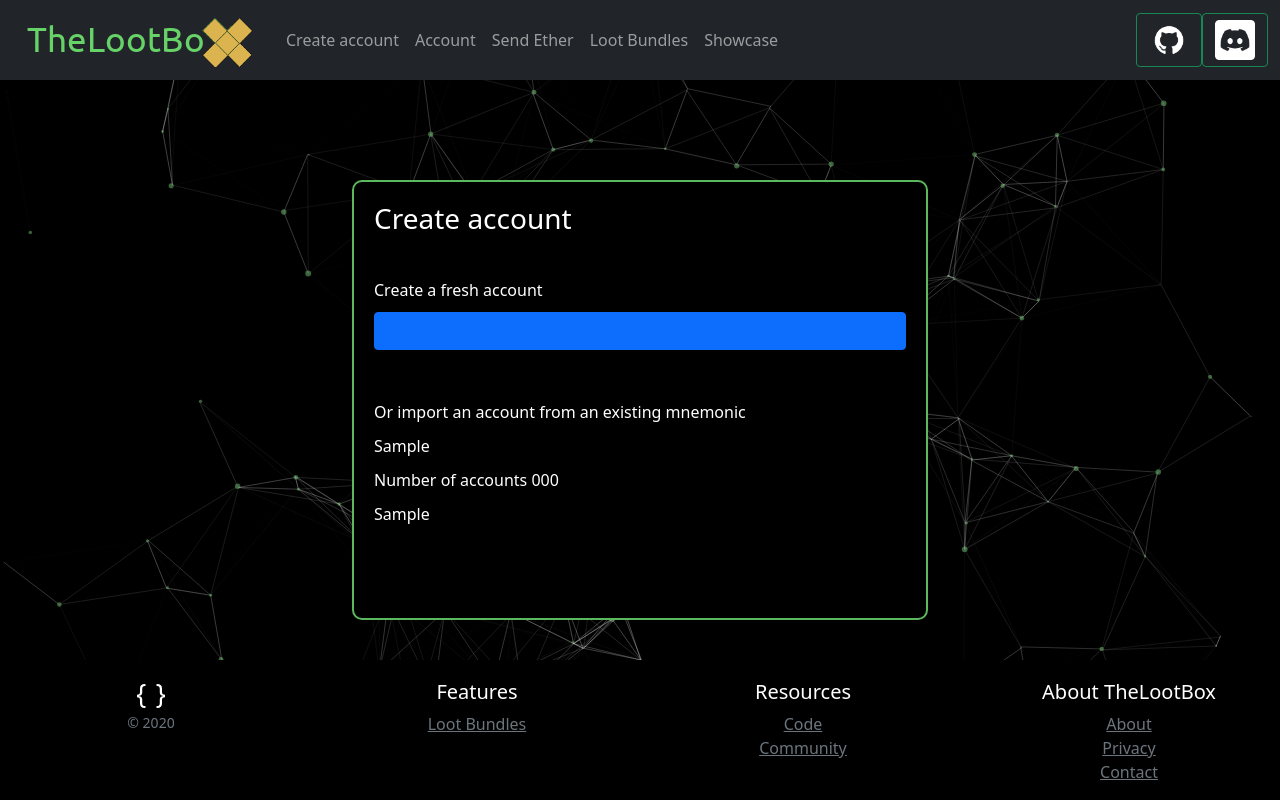
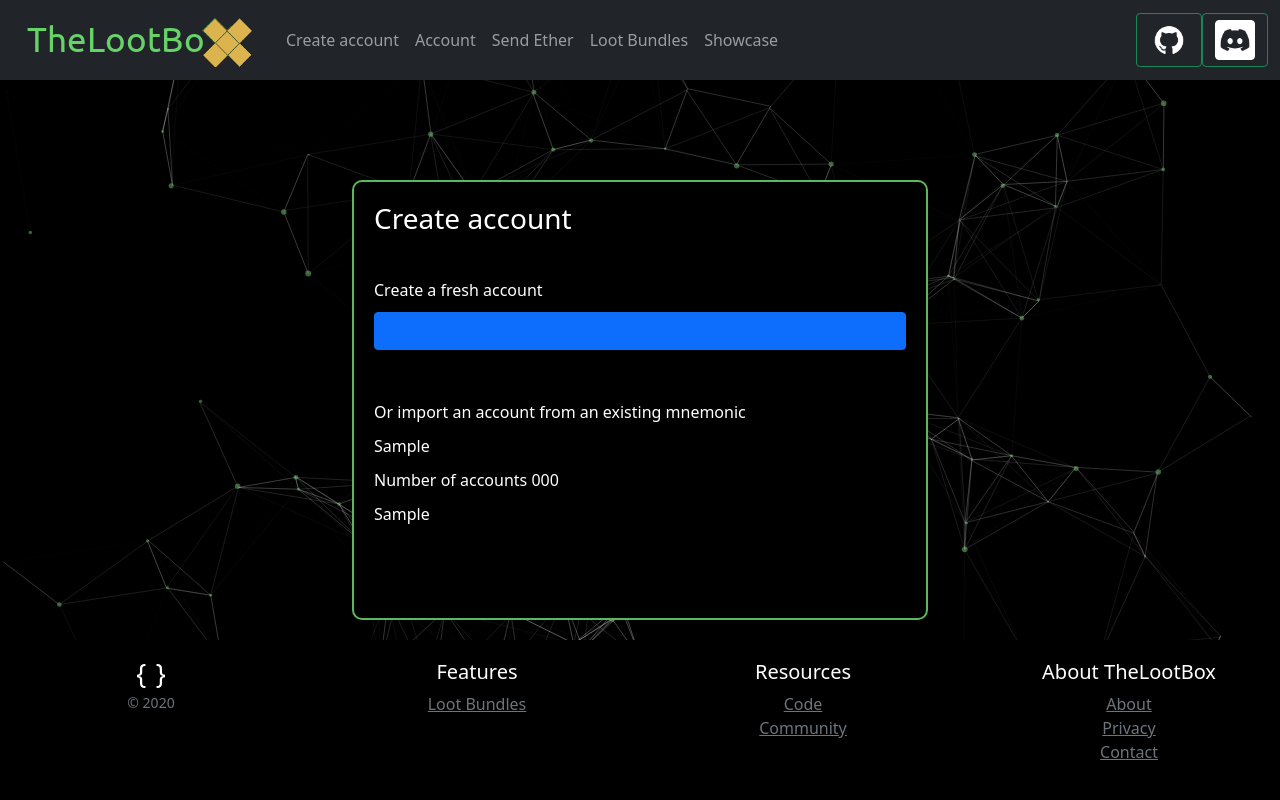
Before and after one commit to B3nac/Lichen, a Python web app: template app/templates/create.html in a window 1280 px wide. Run offline with Jinja, Linux system fonts and the light colour scheme; the template is opened without the code that fills it: most values are stand-ins (such as "Sample title", 1, 10 or a date in 2020); form fields are guessed from the names that the template uses.

Commit message:
Lots of updoots 💻

```diff
--- a/app/static/TheLootBox.css
+++ b/app/static/TheLootBox.css
@@ -46,7 +46,7 @@ input {
 .flask_alert_container {
   pointer-events: all;
   position:absolute;
-  top: 74.5%;
+  top: 65.5%;
 }
 .form_body {
   display: flex;
@@ -104,6 +104,7 @@ input {
   position: fixed;
   text-align: center;
   right: 0;bottom:0;left:0;
+  height: 20vh;
   padding-top: 20;
   background-color: #000000;
   pointer-events: all;
--- a/app/templates/transaction_data.html
+++ b/app/templates/transaction_data.html
@@ -55,7 +55,7 @@
 <form class="account_form">
     <div>
             <h3>Transaction data</h3>
-            <textarea rows="10">To{{ newline }} {{ to }}{{ newlines }}From{{ newline }} {{ from_data }}{{ newlines }}Value{{ newlines }} {{ value }}{{ newlines }}Transaction data{{ newlines }} {{ data }}{{ newlines }}Transaction status{{ newlines }} {{ status }}</textarea>
+            <textarea rows="10">To{{ newline }} {{ to }}{{ newlines }}From{{ newline }} {{ from_data }}{{ newlines }}Value{{ newline }}{{ value }}{{ newlines }}Transaction data{{ newline }}{{ data }}{{ newlines }}Transaction status{{ newline }}{{ status }}</textarea>
     </div>
 </form>
 </body>
```
